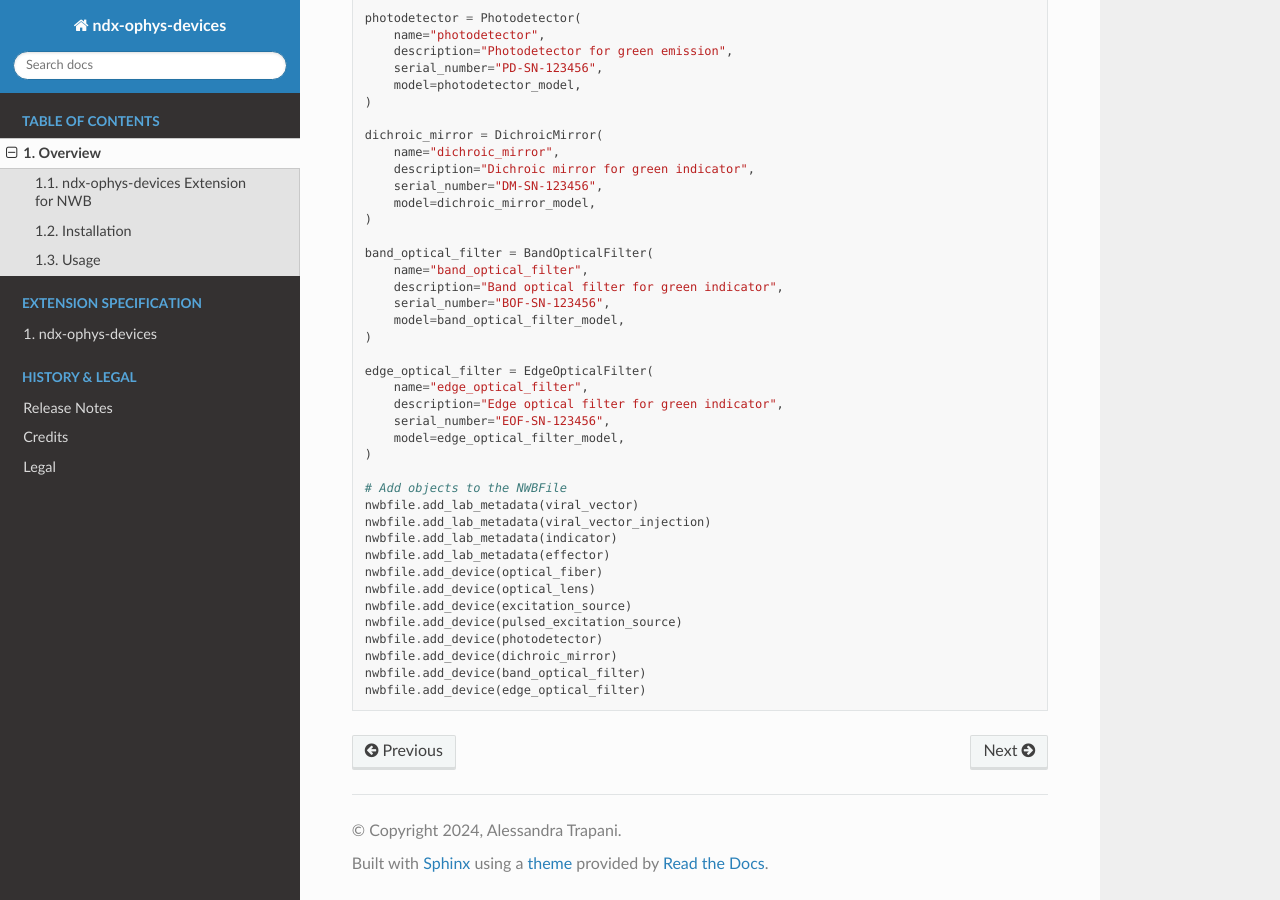
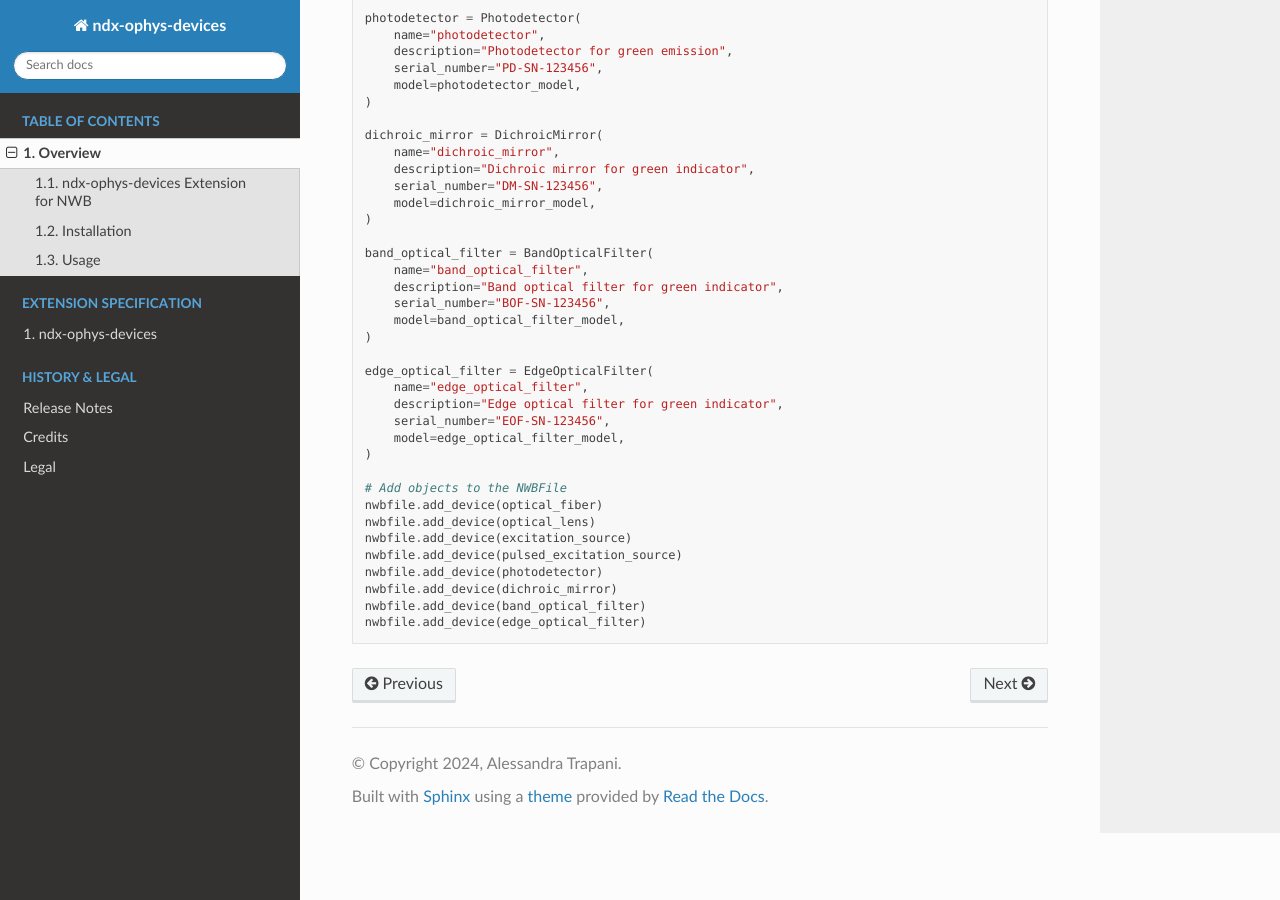
Before and after one commit to catalystneuro/ndx-ophys-devices, a Sphinx documentation site: the page built from docs/source/description.rst, in a window 1280 px wide and 900 px high, scrolled down 5273 px. Built offline with Sphinx 7.4.7 and the Read the Docs theme 3.1.0, drawn with Linux system fonts in a browser that asks for light colours.

Commit message:
removed add_labmetadata for container objects

```diff
--- a/docs/source/description.rst
+++ b/docs/source/description.rst
@@ -309,10 +309,6 @@ Usage
     )
 
     # Add objects to the NWBFile
-    nwbfile.add_lab_metadata(viral_vector)
-    nwbfile.add_lab_metadata(viral_vector_injection)
-    nwbfile.add_lab_metadata(indicator)
-    nwbfile.add_lab_metadata(effector)
     nwbfile.add_device(optical_fiber)
     nwbfile.add_device(optical_lens)
     nwbfile.add_device(excitation_source)
```
Also changed, not shown: README.md (+0 -4 lines).
